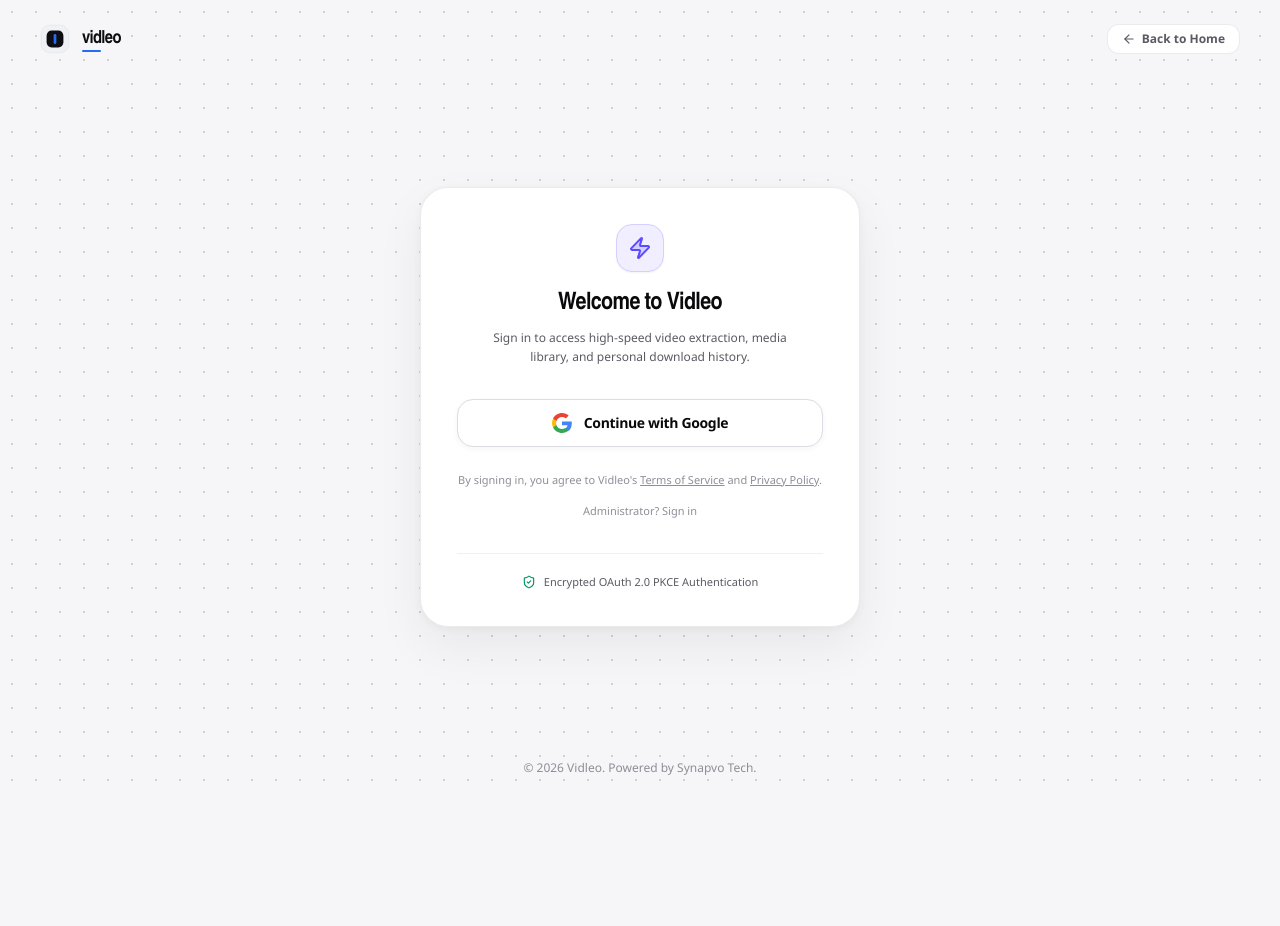
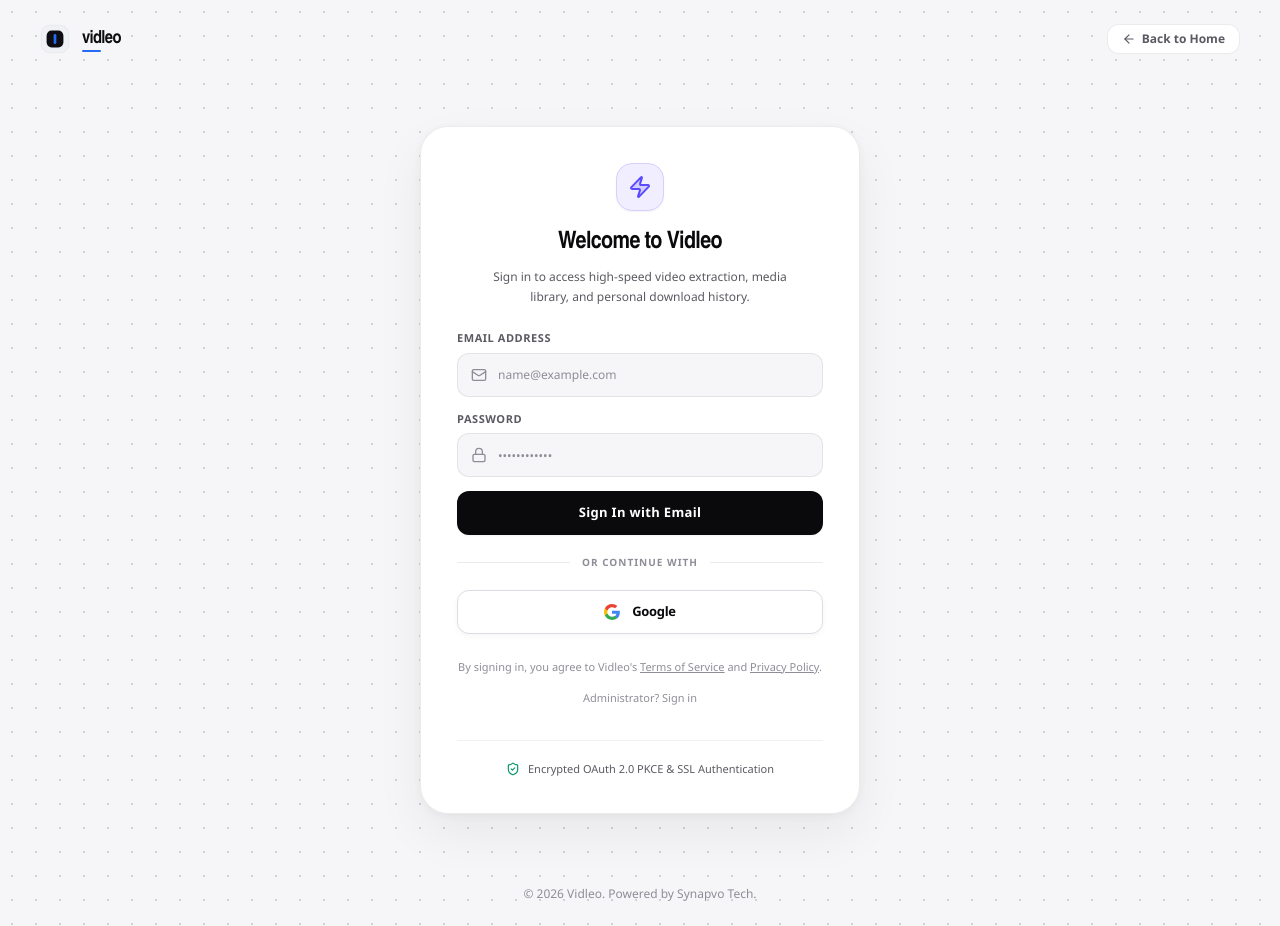
Before and after one commit to kaveri17-D/Vidleo_HQ_kaveri, a Next.js app in the folder frontend/: page /login in a window 1280 px wide. Before the commit the page ends 800 px from the top, so only its background shows below. Built offline with nearby package versions, Linux system fonts and the light colour scheme; no server answers.

Commit message:
feat(auth): enable email/password sign-in alongside Google OAuth and add real Supabase acceptance test

```diff
--- a/frontend/src/app/login/page.tsx
+++ b/frontend/src/app/login/page.tsx
@@ -4,7 +4,8 @@
 import { useRouter, useSearchParams } from 'next/navigation';
 import { motion } from 'framer-motion';
 import { useAuth } from '@/components/providers/AuthProvider';
-import { ArrowLeft, AlertCircle, Loader2, ShieldCheck, Zap } from 'lucide-react';
+import { createClient } from '@/lib/supabase/client';
+import { ArrowLeft, AlertCircle, Loader2, ShieldCheck, Zap, Mail, Lock } from 'lucide-react';
 import { VidleoLogo } from '@/components/brand/VidleoLogo';
 import { getSiteUrl } from '@/lib/siteUrl';
 
@@ -13,20 +14,26 @@
   const searchParams = useSearchParams();
   const { user, loading: authLoading, signInWithGoogle } = useAuth();
 
-  const [isConnecting, setIsConnecting] = useState(false);
+  const [email, setEmail] = useState('');
+  const [password, setPassword] = useState('');
+  const [isEmailLoading, setIsEmailLoading] = useState(false);
+  const [isGoogleConnecting, setIsGoogleConnecting] = useState(false);
   const [errorMessage, setErrorMessage] = useState<string | null>(null);
 
   // Check searchParams for auth error
   useEffect(() => {
     const errorParam = searchParams.get('error');
+    const descParam = searchParams.get('error_description');
     if (errorParam === 'authentication_failed') {
       setErrorMessage('Google sign-in was unsuccessful. Please try again.');
+    } else if (descParam) {
+      setErrorMessage(descParam);
     } else if (errorParam) {
       setErrorMessage('Authentication error occurred. Please try signing in again.');
     }
   }, [searchParams]);
 
-  // Redirect authenticated user to /dashboard
+  // Redirect authenticated user to destination
   useEffect(() => {
     if (!authLoading && user) {
       const next = searchParams.get('next') || '/dashboard';
@@ -34,9 +41,39 @@
     }
   }, [user, authLoading, router, searchParams]);
 
+  const handlePasswordSignIn = async (e: React.FormEvent) => {
+    e.preventDefault();
+    if (!email || !password || isEmailLoading) return;
+    setIsEmailLoading(true);
+    setErrorMessage(null);
+
+    try {
+      const supabase = createClient();
+      const { data, error } = await supabase.auth.signInWithPassword({
+        email: email.trim(),
+        password,
+      });
+
+      if (error) {
+        setErrorMessage(error.message || 'Invalid email or password.');
+        setIsEmailLoading(false);
+        return;
+      }
+
+      if (data?.session) {
+        const next = searchParams.get('next') || '/dashboard';
+        router.replace(next);
+        router.refresh();
+      }
+    } catch (err: any) {
+      setErrorMessage('Failed to sign in. Please try again.');
+      setIsEmailLoading(false);
+    }
+  };
+
   const handleGoogleSignIn = async () => {
-    if (isConnecting) return;
-    setIsConnecting(true);
+    if (isGoogleConnecting) return;
+    setIsGoogleConnecting(true);
     setErrorMessage(null);
 
     try {
@@ -47,11 +84,11 @@
       const { error } = await signInWithGoogle(redirectTo);
       if (error) {
         setErrorMessage(error.message || 'Failed to initiate Google authentication.');
-        setIsConnecting(false);
+        setIsGoogleConnecting(false);
       }
     } catch (err: any) {
       setErrorMessage('Google sign-in encountered an error. Please try again.');
-      setIsConnecting(false);
+      setIsGoogleConnecting(false);
     }
   };
 
@@ -89,7 +126,7 @@
           className="w-full max-w-[440px] bg-white border border-black/[0.08] rounded-[28px] p-7 sm:p-9 shadow-[0_20px_50px_rgba(0,0,0,0.06),0_2px_8px_rgba(0,0,0,0.04)] relative"
         >
           {/* Header Title */}
-          <div className="text-center space-y-2 mb-8">
+          <div className="text-center space-y-2 mb-6">
             <div className="w-12 h-12 rounded-2xl bg-[#F0EEFF] border border-[#D5D0FF] text-[#5B4BFF] flex items-center justify-center mx-auto mb-4 shadow-sm">
               <Zap className="w-6 h-6 fill-[#5B4BFF]/20" />
             </div>
@@ -106,7 +143,7 @@
             <motion.div
               initial={{ opacity: 0, y: -8 }}
               animate={{ opacity: 1, y: 0 }}
-              className="mb-6 p-3.5 rounded-xl bg-red-50 border border-red-200 text-red-700 text-xs flex items-start gap-2.5 shadow-2xs"
+              className="mb-5 p-3.5 rounded-xl bg-red-50 border border-red-200 text-red-700 text-xs flex items-start gap-2.5 shadow-2xs"
             >
               <AlertCircle className="w-4 h-4 text-red-600 shrink-0 mt-0.5" />
               <div className="flex-1 leading-tight font-medium">
@@ -115,15 +152,77 @@
             </motion.div>
           )}
 
+          {/* Email / Password Sign In Form */}
+          <form onSubmit={handlePasswordSignIn} className="space-y-3.5 mb-5">
+            <div>
+              <label className="block text-[11px] font-semibold text-[#5A5A62] mb-1.5 uppercase tracking-wider">
+                Email Address
+              </label>
+              <div className="relative">
+                <Mail className="w-4 h-4 text-[#8E8E98] absolute left-3.5 top-1/2 -translate-y-1/2" />
+                <input
+                  type="email"
+                  value={email}
+                  onChange={(e) => setEmail(e.target.value)}
+                  placeholder="name@example.com"
+                  required
+                  className="w-full h-11 pl-10 pr-3.5 rounded-xl bg-[#F6F6F8] border border-black/[0.08] text-xs text-[#0A0A0C] placeholder:text-[#8E8E98] focus:outline-none focus:border-[#5B4BFF] focus:bg-white transition-colors"
+                />
+              </div>
+            </div>
+
+            <div>
+              <label className="block text-[11px] font-semibold text-[#5A5A62] mb-1.5 uppercase tracking-wider">
+                Password
+              </label>
+              <div className="relative">
+                <Lock className="w-4 h-4 text-[#8E8E98] absolute left-3.5 top-1/2 -translate-y-1/2" />
+                <input
+                  type="password"
+                  value={password}
+                  onChange={(e) => setPassword(e.target.value)}
+                  placeholder="••••••••••••"
+                  required
+                  className="w-full h-11 pl-10 pr-3.5 rounded-xl bg-[#F6F6F8] border border-black/[0.08] text-xs text-[#0A0A0C] placeholder:text-[#8E8E98] focus:outline-none focus:border-[#5B4BFF] focus:bg-white transition-colors"
+                />
+              </div>
+            </div>
+
+            <button
+              type="submit"
+              disabled={isEmailLoading || authLoading}
+              className="w-full h-11 rounded-xl bg-[#0A0A0C] hover:bg-black text-white text-[13px] font-semibold tracking-wide transition-all duration-150 flex items-center justify-center gap-2 shadow-sm hover:shadow-md active:scale-[0.99] disabled:opacity-75 disabled:cursor-not-allowed cursor-pointer"
+            >
+              {isEmailLoading ? (
+                <>
+                  <Loader2 className="w-4 h-4 text-white animate-spin" />
+                  <span>Signing in...</span>
+                </>
+              ) : (
+                <span>Sign In with Email</span>
+              )}
+            </button>
+          </form>
+
+          {/* Divider */}
+          <div className="relative my-5">
+            <div className="absolute inset-0 flex items-center">
+              <div className="w-full border-t border-black/[0.08]" />
+            </div>
+            <div className="relative flex justify-center text-[10px] uppercase font-bold tracking-widest text-[#8E8E98]">
+              <span className="bg-white px-3">or continue with</span>
+            </div>
+          </div>
+
           {/* Google Auth Action Button */}
           <div className="space-y-4">
             <button
               type="button"
               onClick={handleGoogleSignIn}
-              disabled={isConnecting || authLoading}
-              className="w-full h-12 rounded-2xl bg-white hover:bg-[#FAF9FC] border border-[#DCDCE2] hover:border-black/30 text-[#0A0A0C] text-[14px] font-semibold tracking-tight transition-all duration-150 flex items-center justify-center gap-3 shadow-[0_2px_6px_rgba(0,0,0,0.04)] hover:shadow-md active:scale-[0.99] disabled:opacity-75 disabled:cursor-not-allowed group cursor-pointer"
+              disabled={isGoogleConnecting || authLoading}
+              className="w-full h-11 rounded-xl bg-white hover:bg-[#FAF9FC] border border-[#DCDCE2] hover:border-black/30 text-[#0A0A0C] text-[13px] font-semibold tracking-tight transition-all duration-150 flex items-center justify-center gap-3 shadow-[0_2px_6px_rgba(0,0,0,0.04)] hover:shadow-md active:scale-[0.99] disabled:opacity-75 disabled:cursor-not-allowed group cursor-pointer"
             >
-              {isConnecting ? (
+              {isGoogleConnecting ? (
                 <>
                   <Loader2 className="w-4 h-4 text-[#5B4BFF] animate-spin" />
                   <span>Connecting to Google...</span>
@@ -131,7 +230,7 @@
               ) : (
                 <>
                   {/* Google SVG Official Icon */}
-                  <svg className="w-5 h-5 shrink-0 group-hover:scale-105 transition-transform" viewBox="0 0 24 24">
+                  <svg className="w-4 h-4 shrink-0 group-hover:scale-105 transition-transform" viewBox="0 0 24 24">
                     <path
                       fill="#4285F4"
                       d="M23.745 12.27c0-.7-.06-1.4-.19-2.07H12v4.51h6.6c-.29 1.52-1.14 2.82-2.4 3.68v3.05h3.88c2.27-2.09 3.665-5.17 3.665-9.17z"
@@ -149,7 +248,7 @@
                       d="M12 4.75c1.77 0 3.35.61 4.6 1.8l3.42-3.42C17.95 1.19 15.24 0 12 0 7.31 0 3.26 2.7 1.29 6.58l3.99 3.15c.95-2.83 3.6-4.98 6.72-4.98z"
                     />
                   </svg>
-                  <span>Continue with Google</span>
+                  <span>Google</span>
                 </>
               )}
             </button>
@@ -175,7 +274,7 @@
           {/* Security Badge */}
           <div className="mt-8 pt-5 border-t border-black/[0.06] flex items-center justify-center gap-2 text-[11px] font-medium text-[#5A5A62]">
             <ShieldCheck className="w-3.5 h-3.5 text-emerald-600" />
-            <span>Encrypted OAuth 2.0 PKCE Authentication</span>
+            <span>Encrypted OAuth 2.0 PKCE & SSL Authentication</span>
           </div>
         </motion.div>
       </main>
```
Also changed, not shown: frontend/scripts/test-real-auth-acceptance.ts (added, +75 -0 lines), 1 other file (tests, documents, lock files or other folders).
